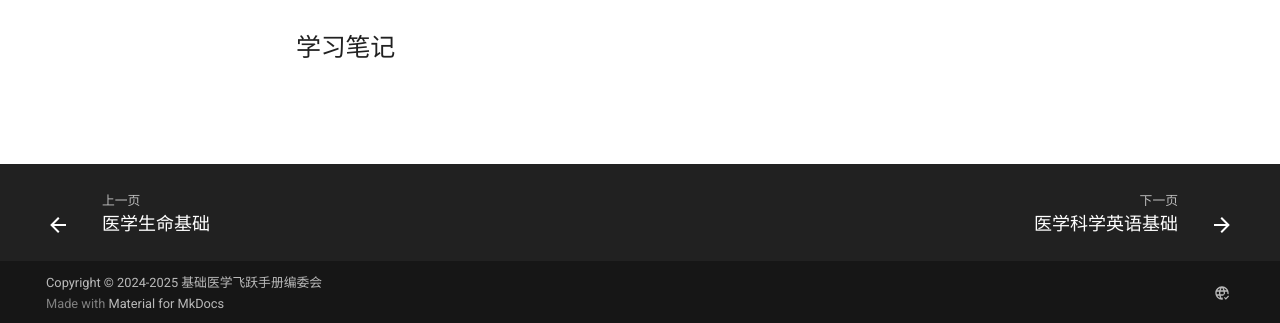
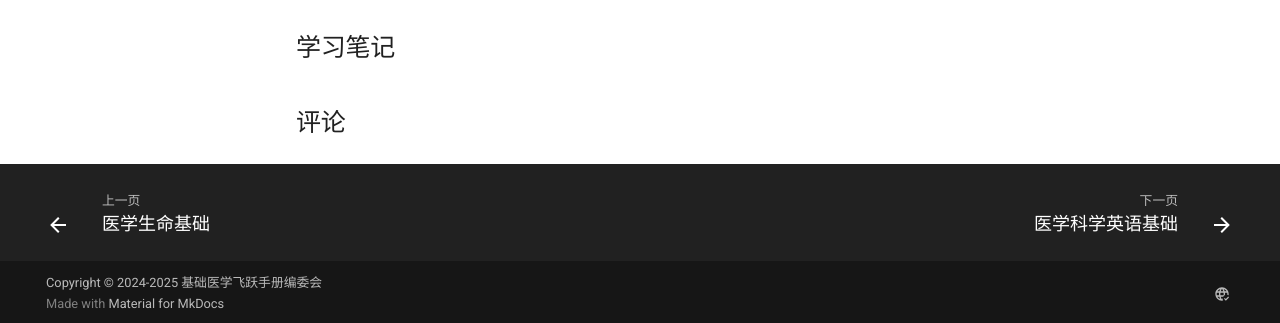
Before and after one commit to GuChL9/site-test, an MkDocs documentation site: the page built from docs/zhuanye/zymk/swl/yxkxsy1/yxkxsy1.md, in a window 1280 px wide and 1108 px high. Shown: the part 782-1105 px from the top of the window. Built offline with MkDocs 1.6.1 and Material for MkDocs 9.7.7, drawn with Linux system fonts in a browser that asks for light colours; comment, search, counter and statistics services are not loaded.

Commit message:
Update yxkxsy1.md

```diff
--- a/docs/zhuanye/zymk/swl/yxkxsy1/yxkxsy1.md
+++ b/docs/zhuanye/zymk/swl/yxkxsy1/yxkxsy1.md
@@ -1,3 +1,8 @@
+---
+title: 留言板
+comments: true  # 启用评论
+---
+
 # 医学科学素养Ⅰ
 
 ## 课程内容
```
